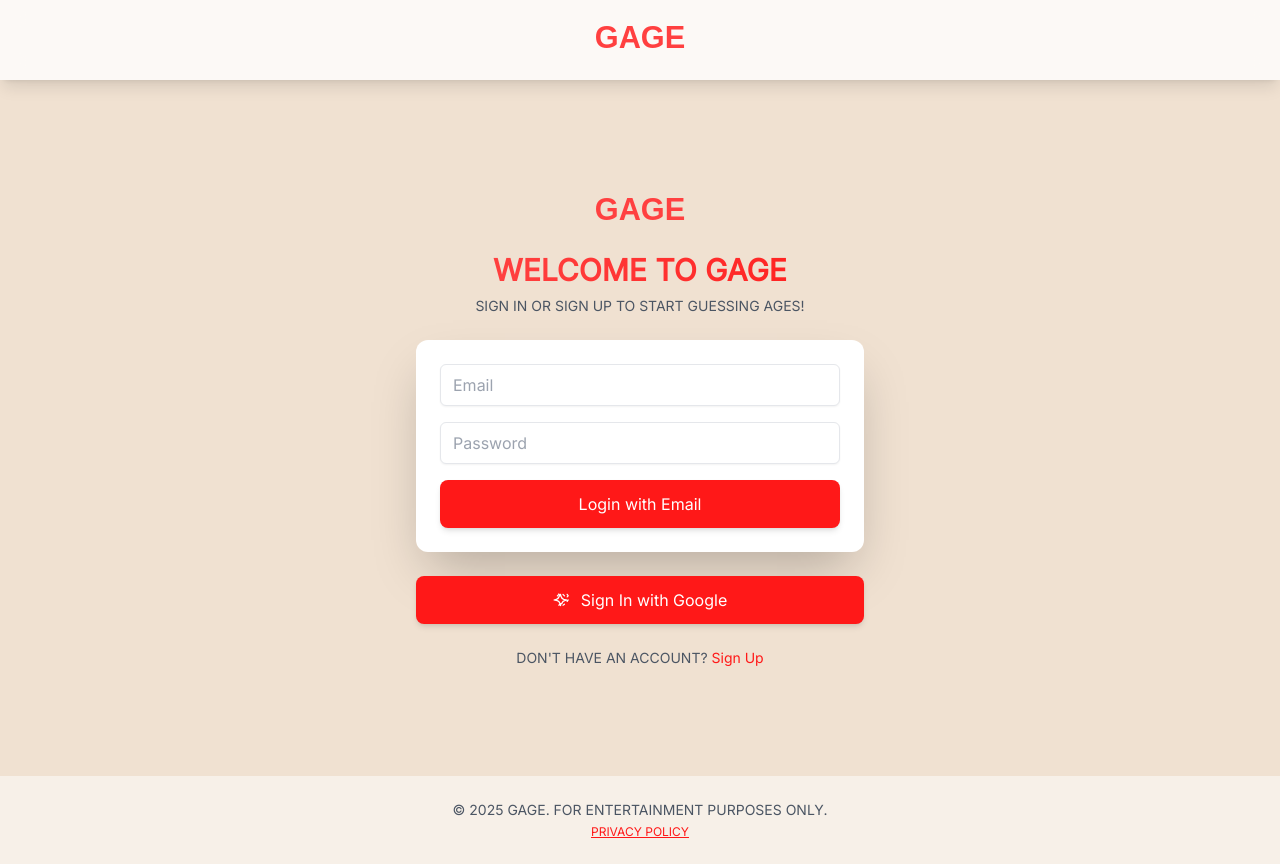
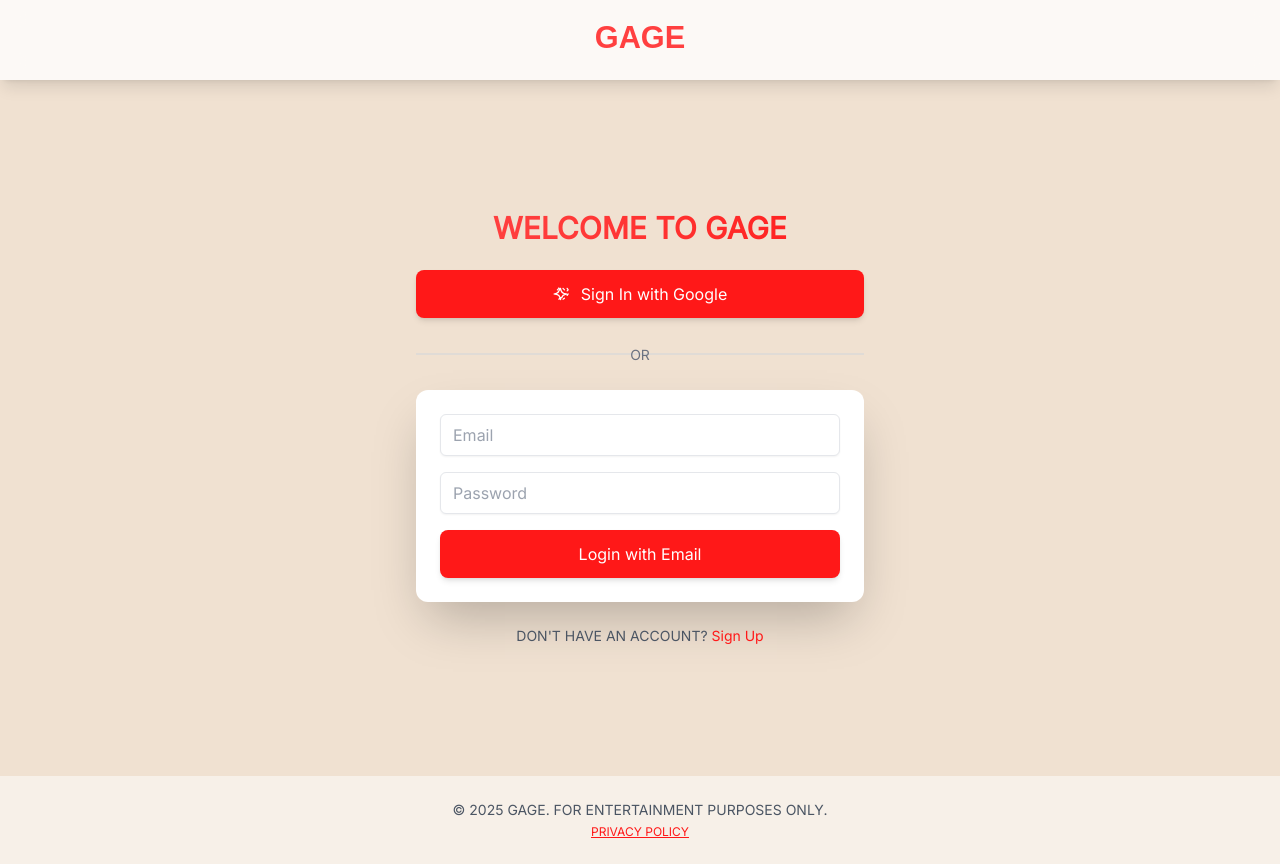
Before and after one commit to SidHerod/Gage-Live-, a React (Vite) app: page /#/login in a window 1280 px wide. Built offline with nearby package versions, Linux system fonts and the light colour scheme; no server answers.

Commit message:
Simplify login screen: remove subtitle and GAGE logo, Google button first

```diff
--- a/components/LoginScreen.tsx
+++ b/components/LoginScreen.tsx
@@ -1,5 +1,5 @@
 import React, { useState } from 'react';
-import { GageLogoIcon, SparklesIcon } from './icons';
+import { SparklesIcon } from './icons';
 import { useAuth } from '../contexts/AuthContext';
 import { useNavigate } from 'react-router-dom';
 import { db } from '../firebase';
@@ -40,7 +40,6 @@ const LoginScreen: React.FC = () => {
         }
         const user = await signUpWithEmail(email, password, displayName);
         if (user) {
-          // Create Firestore user doc
           const userRef = doc(db, 'users', user.uid);
           await setDoc(userRef, {
             email,
@@ -71,13 +70,24 @@ const LoginScreen: React.FC = () => {
     <div className="min-h-[calc(100vh-200px)] flex flex-col items-center justify-center p-4">
       <div className="w-full max-w-md space-y-6">
         <div className="text-center">
-          <GageLogoIcon className="h-12 w-auto text-[#ff1818] mx-auto mb-4" />
           <h2 className="text-3xl font-bold text-transparent bg-clip-text bg-gradient-to-r from-[#ff4545] to-[#ff1818]">
             Welcome to GAGE
           </h2>
-          <p className="mt-2 text-sm text-gray-600">
-            Sign in or sign up to start guessing ages!
-          </p>
+        </div>
+
+        <button
+          type="button"
+          onClick={handleGoogleSignIn}
+          disabled={isAuthLoading}
+          className="w-full flex items-center justify-center px-6 py-3 rounded-lg shadow-md text-base font-medium text-white bg-[#ff1818] hover:bg-[#e00000] transition-all duration-150 ease-in-out transform hover:scale-105 disabled:opacity-70"
+        >
+          <SparklesIcon className="w-5 h-5 mr-2" />
+          {isAuthLoading ? 'Signing In...' : 'Sign In with Google'}
+        </button>
+
+        <div className="relative text-center">
+          <span className="absolute left-0 top-1/2 transform -translate-y-1/2 w-full border-t border-gray-300"></span>
+          <span className="relative px-2 text-sm text-gray-500 bg-transparent">or</span>
         </div>
 
         <form onSubmit={handleEmailSubmit} className="bg-white p-6 rounded-xl shadow-2xl space-y-4">
@@ -119,16 +129,6 @@ const LoginScreen: React.FC = () => {
           </button>
         </form>
 
-        <button
-          type="button"
-          onClick={handleGoogleSignIn}
-          disabled={isAuthLoading}
-          className="w-full flex items-center justify-center px-6 py-3 rounded-lg shadow-md text-base font-medium text-white bg-[#ff1818] hover:bg-[#e00000] transition-all duration-150 ease-in-out transform hover:scale-105 disabled:opacity-70"
-        >
-          <SparklesIcon className="w-5 h-5 mr-2" />
-          {isAuthLoading ? 'Signing In...' : 'Sign In with Google'}
-        </button>
-
         <p className="text-center text-sm text-gray-600">
           {isSignUp ? 'Already have an account?' : "Don't have an account?"}{' '}
           <button
```
